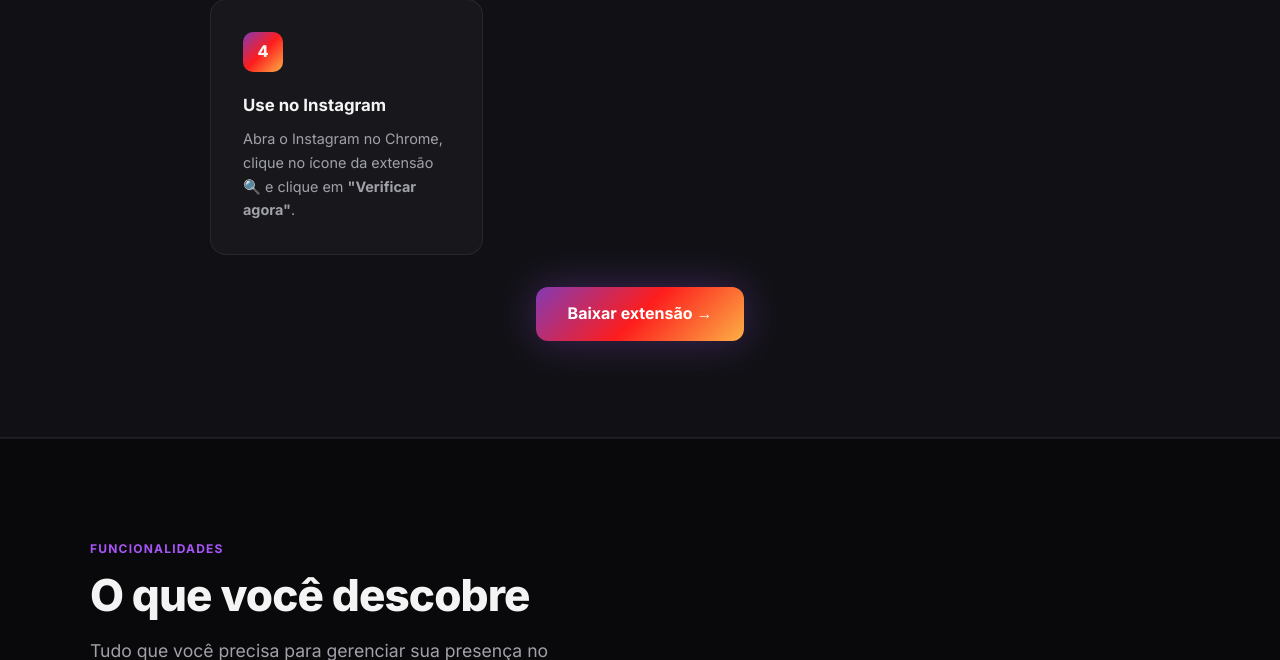
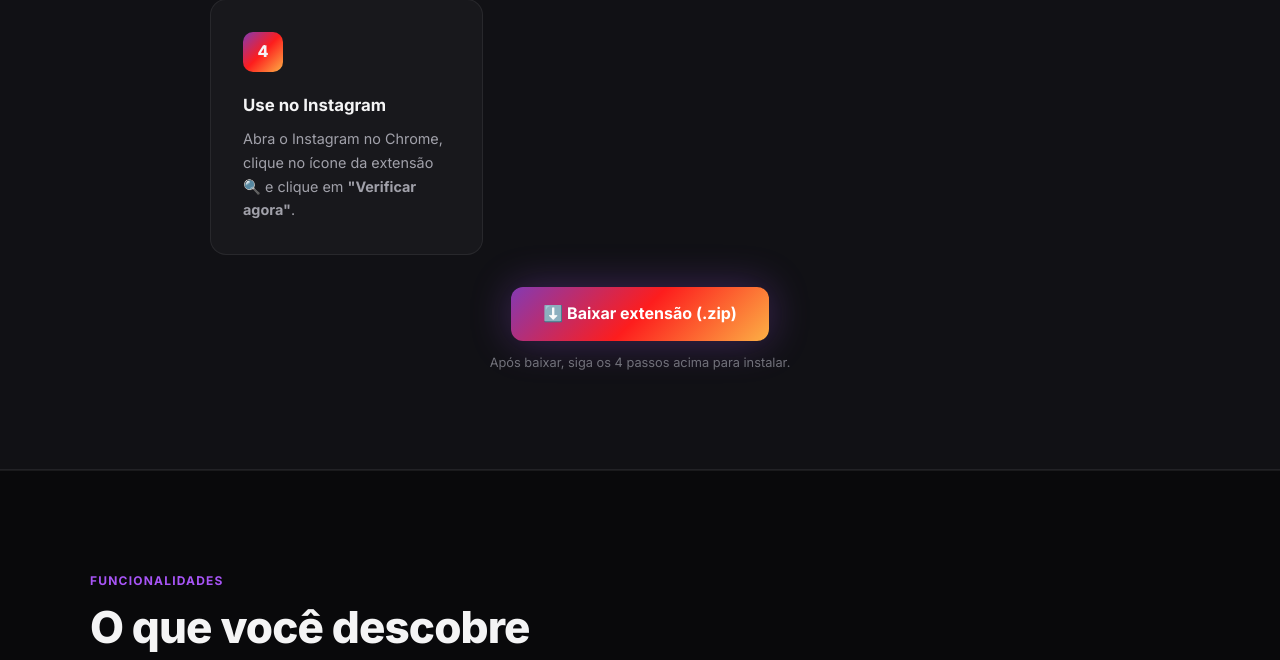
Before and after one commit to EZJ3ATZ/foiembora, a Flask app: page / in a window 1280 px wide. Shown: the part 2372-3032 px from the top of the page. Run offline with Flask 3, Linux system fonts and the light colour scheme.

Commit message:
feat: download route for extension ZIP, install buttons for all platforms

```diff
--- a/app.py
+++ b/app.py
@@ -74,6 +74,11 @@ def index():
 @app.route('/pitch')
 def pitch():
     return send_file(os.path.join(os.path.dirname(__file__), 'pitch.html'))
+
+@app.route('/download/extensao')
+def download_extensao():
+    path = os.path.join(os.path.dirname(__file__), 'foiembora-extensao.zip')
+    return send_file(path, as_attachment=True, download_name='FoiEmbora-extensao.zip')
 
 # ─── AUTH ADMIN ─────────────────────────────────────────────────────────────
 @app.route('/admin/login', methods=['GET','POST'])
--- a/templates/index.html
+++ b/templates/index.html
@@ -999,8 +999,9 @@
           <div class="step-desc">Abra o Instagram no Chrome, clique no ícone da extensão 🔍 e clique em <strong>"Verificar agora"</strong>.</div>
         </div>
       </div>
-      <div style="text-align:center;margin-top:2rem">
-        <a href="#verificar" class="btn-hero" onclick="openModal();return false;" style="display:inline-block;padding:0.875rem 2rem;border-radius:12px;background:var(--grad);color:#fff;font-weight:700;text-decoration:none">Baixar extensão →</a>
+      <div style="text-align:center;margin-top:2rem;display:flex;flex-direction:column;align-items:center;gap:0.75rem">
+        <a href="/download/extensao" class="btn-hero" style="display:inline-block;padding:0.875rem 2rem;border-radius:12px;background:var(--grad);color:#fff;font-weight:700;text-decoration:none">⬇️ Baixar extensão (.zip)</a>
+        <div style="font-size:0.8rem;color:var(--dim)">Após baixar, siga os 4 passos acima para instalar.</div>
       </div>
     </div>
 
@@ -1033,9 +1034,11 @@
             <div class="step-desc">Toque no ícone 🔍 da extensão no menu do navegador e clique em <strong>"Verificar"</strong>.</div>
           </div>
         </div>
-        <div style="text-align:center;margin-top:2rem">
-          <a href="https://play.google.com/store/apps/details?id=com.quetta.browser" target="_blank" class="btn-hero" style="display:inline-block;padding:0.875rem 2rem;border-radius:12px;background:var(--grad);color:#fff;font-weight:700;text-decoration:none">Baixar Quetta Browser →</a>
-        </div>
+        <div style="text-align:center;margin-top:2rem;display:flex;flex-wrap:wrap;justify-content:center;gap:0.75rem">
+          <a href="https://play.google.com/store/apps/details?id=com.quetta.browser" target="_blank" class="btn-hero" style="display:inline-block;padding:0.875rem 2rem;border-radius:12px;background:var(--grad);color:#fff;font-weight:700;text-decoration:none">📲 Baixar Quetta Browser</a>
+          <a href="/download/extensao" class="btn-hero-outline" style="display:inline-block;padding:0.875rem 2rem;border-radius:12px;font-weight:700;text-decoration:none">⬇️ Baixar extensão (.zip)</a>
+        </div>
+        <div style="text-align:center;margin-top:0.75rem;font-size:0.78rem;color:var(--dim)">No Quetta: menu ☰ → Extensões → ícone de pasta → selecione o .zip</div>
       </div>
     </div>
 
@@ -1068,9 +1071,12 @@
             <div class="step-desc">Toque no ícone da extensão e clique em <strong>"Verificar agora"</strong>. Resultado em segundos.</div>
           </div>
         </div>
-        <div style="text-align:center;margin-top:2rem">
-          <a href="https://apps.apple.com/app/orion-browser-by-kagi/id1484498200" target="_blank" class="btn-hero" style="display:inline-block;padding:0.875rem 2rem;border-radius:12px;background:var(--grad);color:#fff;font-weight:700;text-decoration:none">Baixar Orion Browser →</a>
-        </div>
+        <div style="text-align:center;margin-top:2rem;display:flex;flex-wrap:wrap;justify-content:center;gap:0.75rem">
+          <a href="https://apps.apple.com/app/orion-browser-by-kagi/id1484498200" target="_blank" class="btn-hero" style="display:inline-block;padding:0.875rem 2rem;border-radius:12px;background:var(--grad);color:#fff;font-weight:700;text-decoration:none">🍎 Baixar Orion Browser</a>
+          <a href="/download/extensao" class="btn-hero-outline" style="display:inline-block;padding:0.875rem 2rem;border-radius:12px;font-weight:700;text-decoration:none">⬇️ Baixar extensão (.zip)</a>
+        </div>
+        <div style="text-align:center;margin-top:0.75rem;font-size:0.78rem;color:var(--dim)">No Orion: Configurações → Extensões → instalar arquivo .zip</div>
+      </div>
       </div>
     </div>
 
```
Also changed, not shown: 1 other file.
